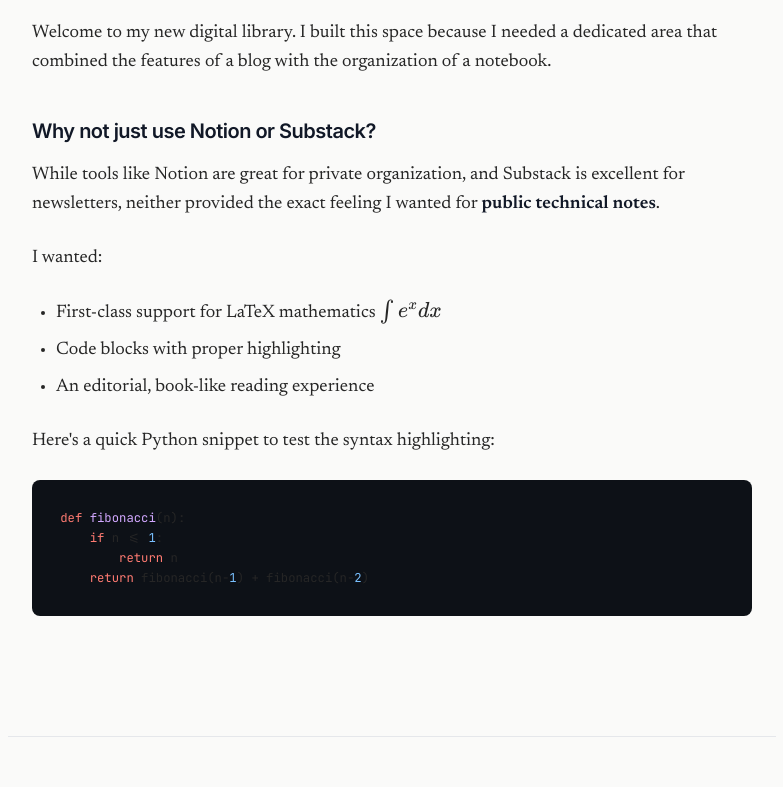
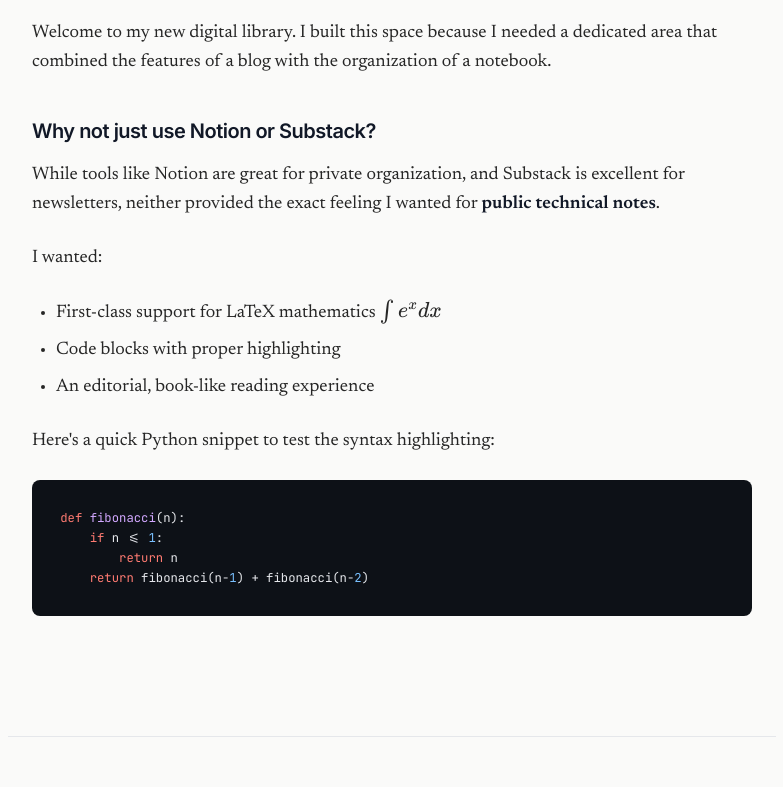
Before and after one commit to 07-khanh/07-khanh.github.io, a Next.js app: page /blog/building-technical-library in a window 1280 px wide. Shown: the part 385-1172 px from the top of the page, without its empty margins (248-1031 px from the left). Built offline with nearby package versions, Linux system fonts and the light colour scheme.

Commit message:
Update code block text color in globals.css
Change text color for code blocks in prose.

```diff
--- a/src/app/globals.css
+++ b/src/app/globals.css
@@ -39,7 +39,7 @@
   @apply bg-gray-100 text-amber-700 px-1.5 py-0.5 rounded text-[0.875em] font-mono;
 }
 .prose pre code {
-  @apply bg-transparent text-white p-0 text-inherit;
+  @apply bg-transparent text-gray-200 p-0;
 }
 .prose img {
   @apply rounded-xl mx-auto my-8 border border-gray-200 shadow-sm max-w-full h-auto;
```
